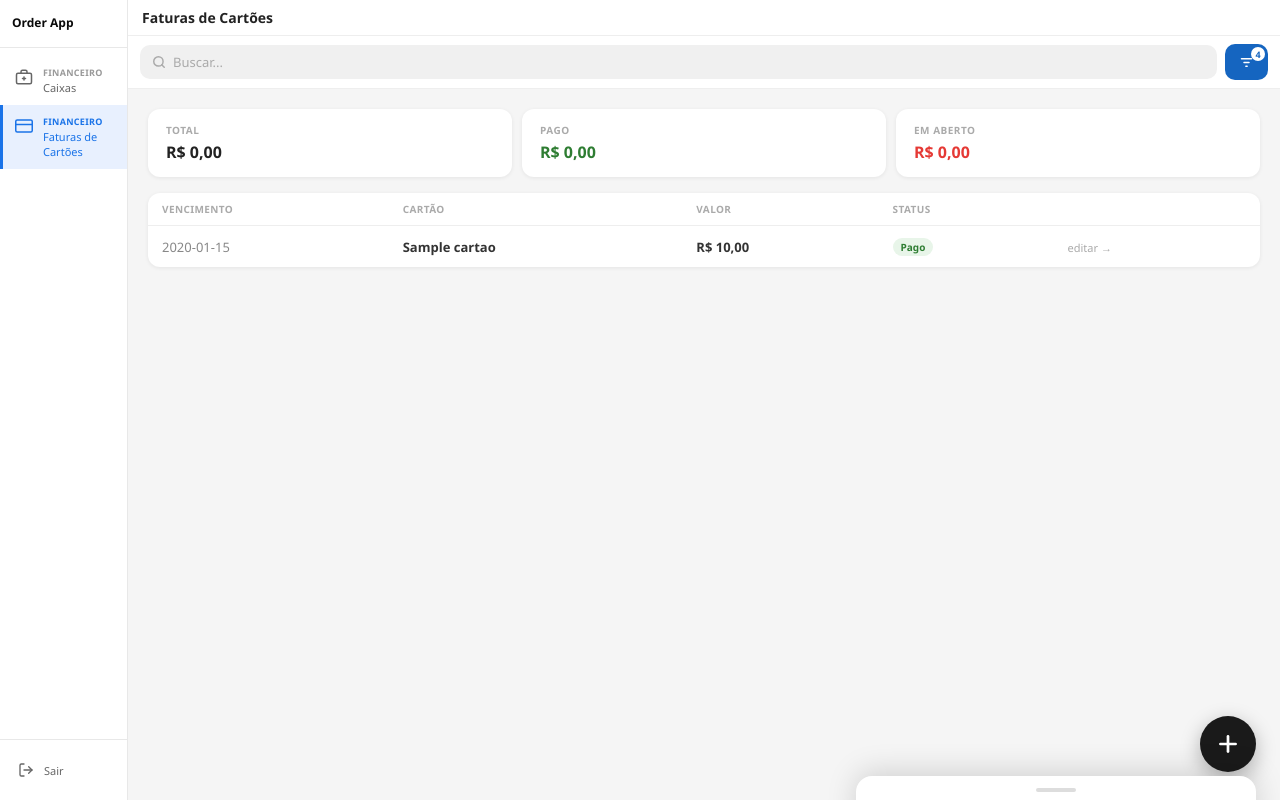
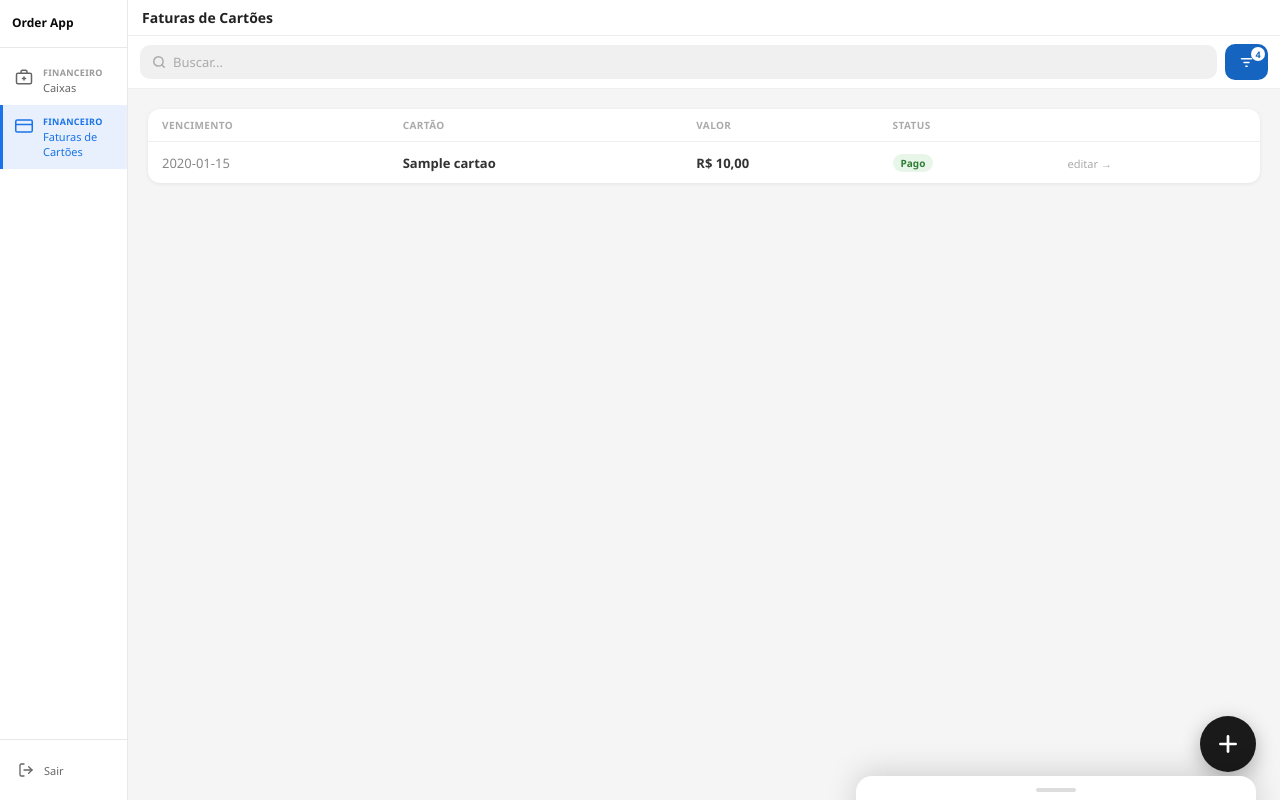
Before and after one commit to DanteDerette/orderapp, a Flask app: template templates/faturas.html in a window 1280 px wide. Run offline with Flask 3, Linux system fonts and the light colour scheme; the template is opened without the code that fills it: most values are stand-ins (such as "Sample title", 1, 10 or a date in 2020).

Commit message:
feat: remove cards de totais das telas de caixas e faturas

```diff
--- a/templates/caixas.html
+++ b/templates/caixas.html
@@ -176,11 +176,6 @@
     </div>
 
     <div class="conteudo" id="pagina-conteudo">
-      <div class="card" style="padding:14px 18px;display:flex;align-items:center;justify-content:space-between;flex-shrink:0">
-        <span class="card-titulo">Total filtrado</span>
-        <span style="font-size:13px;font-weight:700;color:#222">R$ {{ '%.2f'|format(total)|replace('.',',') }}</span>
-      </div>
-
       <div class="card tabela-wrap">
         {% if caixas %}
         <div style="overflow-x:auto">
--- a/templates/faturas.html
+++ b/templates/faturas.html
@@ -60,14 +60,6 @@
     .filtros-btn-limpar { flex: 1; padding: 14px; background: none; color: #1976d2; border: none; font-size: 14px; font-weight: 600; font-family: inherit; cursor: pointer; text-align: center; }
     .filtros-btn-aplicar { flex: 2; padding: 14px; background: #1976d2; color: #fff; border: none; border-radius: 12px; font-size: 15px; font-weight: 700; font-family: inherit; cursor: pointer; transition: background .15s; }
     .filtros-btn-aplicar:active { background: #1565c0; }
-
-    .resumo-grid { display: grid; grid-template-columns: repeat(3, 1fr); gap: 10px; }
-    @media (max-width: 560px) { .resumo-grid { grid-template-columns: 1fr; gap: 8px; } }
-    .resumo-card { background: #fff; border-radius: 12px; box-shadow: 0 1px 4px rgba(0,0,0,.07); padding: 14px 18px; display: flex; flex-direction: column; gap: 4px; }
-    .resumo-label { font-size: 10px; font-weight: 700; color: #aaa; text-transform: uppercase; letter-spacing: .5px; }
-    .resumo-valor { font-size: 16px; font-weight: 800; color: #222; }
-    .resumo-card.aberto .resumo-valor { color: #e53935; }
-    .resumo-card.pago .resumo-valor { color: #2e7d32; }
 
     .card { background: #fff; border-radius: 12px; box-shadow: 0 1px 4px rgba(0,0,0,.07); overflow: hidden; }
     .card-header { padding: 14px 18px; border-bottom: 1px solid #f0f0f0; display: flex; align-items: center; justify-content: space-between; }
@@ -193,21 +185,6 @@
     </div>
 
     <div class="conteudo" id="pagina-conteudo">
-      <div class="resumo-grid">
-        <div class="resumo-card">
-          <span class="resumo-label">Total</span>
-          <span class="resumo-valor">R$ {{ '%.2f'|format(total_geral)|replace('.',',') }}</span>
-        </div>
-        <div class="resumo-card pago">
-          <span class="resumo-label">Pago</span>
-          <span class="resumo-valor">R$ {{ '%.2f'|format(total_pago)|replace('.',',') }}</span>
-        </div>
-        <div class="resumo-card aberto">
-          <span class="resumo-label">Em aberto</span>
-          <span class="resumo-valor">R$ {{ '%.2f'|format(total_aberto)|replace('.',',') }}</span>
-        </div>
-      </div>
-
       <div class="card tabela-wrap">
         {% if faturas %}
         <div style="overflow-x:auto">
```
